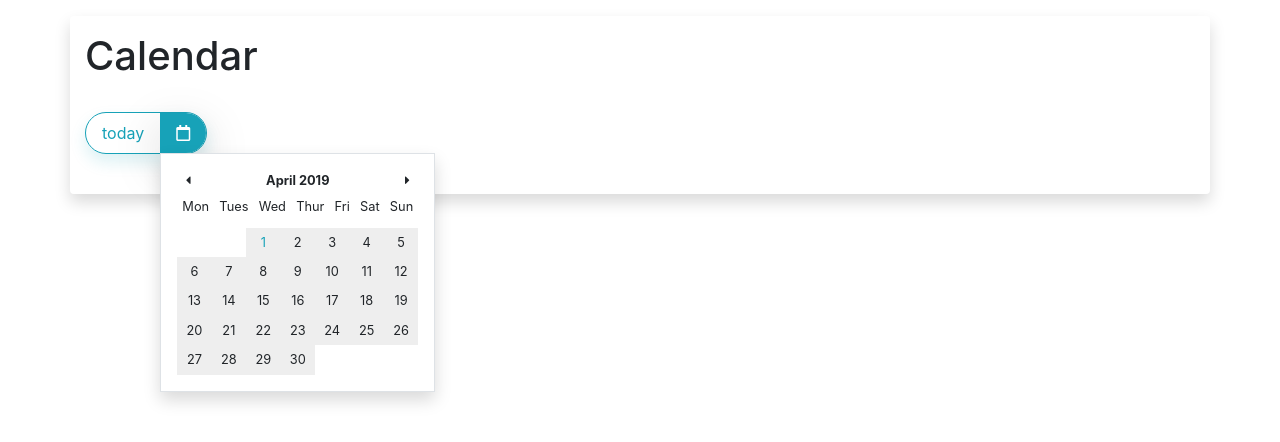
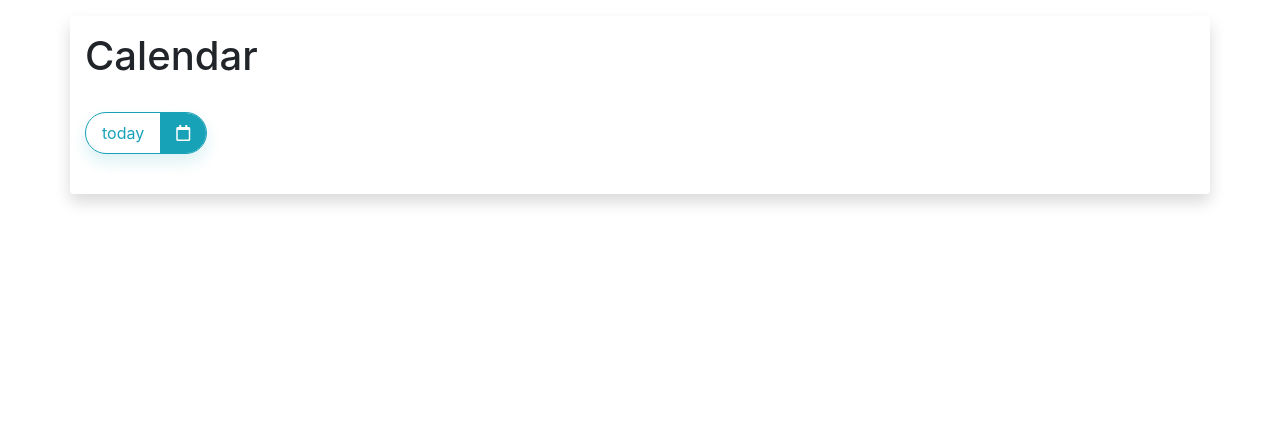
Before and after one commit to OleksandrPavlyshch/test_calendar, a Vue app: page / in a window 1280 px wide. Shown: the top 442 px of the page. Built offline with nearby package versions, Linux system fonts and the light colour scheme.

Commit message:
add dropdawn display logic

```diff
--- a/src/components/Calendar.vue
+++ b/src/components/Calendar.vue
@@ -1,12 +1,20 @@
 <template>
-	<div class="calendar border border-info rounded-pill d-inline-block my-4">
+	<div
+		@click="dropdawnDisplayChange"
+		class="calendar border border-info rounded-pill d-inline-block my-4">
 
 		<div class="calendar-day py-2 px-3 d-inline-block text-info">
 			{{dayText}}
 		</div>
-		<div class="calendar-button py-2 px-3 d-inline-block bg-info shadow-lg">
+		<div
+			class="calendar-button py-2 px-3 d-inline-block bg-info"
+			:class="{ 'shadow-lg': isShowDropdawn }">
 			<i class="far fa-calendar text-white"></i>
-			<div class="calendar-dropdawn p-3 shadow border">
+			<div
+				@click.stop
+				v-if="isShowDropdawn"
+				class="calendar-dropdawn p-3 shadow border"
+				>
 				<div class="calendar-header">
 					<i
 						@click="prevMonth"
@@ -27,7 +35,14 @@
 					</div>
 				</div>
 				<div class="calendar-dates">
-					<div class="calendar-dates-gap"></div>
+					<div
+						v-if="startGap"
+						:style="{
+							'gridColumn': `1 / span ${startGap}`
+						}"
+						class="calendar-dates-gap">
+						<!-- {{startGap}} -->
+					</div>
 					<div
 						v-for="(day, i) in daysAtMonth"
 						:key="day+i"
@@ -54,6 +69,7 @@ export default {
 		return {
 			dayText: 'today',
 			diffMonth: 0,
+			isShowDropdawn: false,
 			currentMonth: new Date().getMonth(),
 			currentYear: new Date().getFullYear(),
 		}
@@ -77,9 +93,12 @@ export default {
 			const now = new Date(),
 				thisYear = now.getFullYear(),
 				thisMonth = now.getMonth(),
-				thisDay = now.getDay();
+				thisDay = now.getDate();
 
 			return this.currentMonth === thisMonth && this.currentYear === thisYear && day === thisDay;
+		},
+		dropdawnDisplayChange() {
+			this.isShowDropdawn = !this.isShowDropdawn
 		},
 	},
 	watch: {
@@ -93,9 +112,6 @@ export default {
 		},
 	},
 	computed: {
-		// currentYear() {
-		// 	return new Date().getFullYear();
-		// },
 		currentMonthName() {
 			return monthNames[this.currentMonth];
 		},
@@ -109,6 +125,10 @@ export default {
 		daysAtMonth() {
 			let now = new Date();
 			return new Date(this.currentYear, this.currentMonth+1, 0).getDate();
+		},
+		startGap(){
+			let compensation = this.startMonday ? 1 : 0;
+			return new Date(this.currentYear, this.currentMonth, 1).getDay() - compensation;
 		}
 	}
 
@@ -145,10 +165,12 @@ export default {
 		}
 		&-week_days {
 			display:grid;
-			grid: auto-flow/ repeat(7, 1fr);
+			grid-template-columns: repeat(7, 1fr);
 			margin-bottom: .5em;
 		}
 		&-week_day {
+			min-width: 40px;
+			text-align: center;
 			padding: .4em;
 		}
 		&-month_change {
@@ -180,7 +202,9 @@ export default {
 				background-color: #ddd;
 			}
 			&.is-current {
-				color: $cyan;
+				color: white;
+				font-weight: 700;
+				background-color: $cyan;
 			}
 		}
 	}
```
